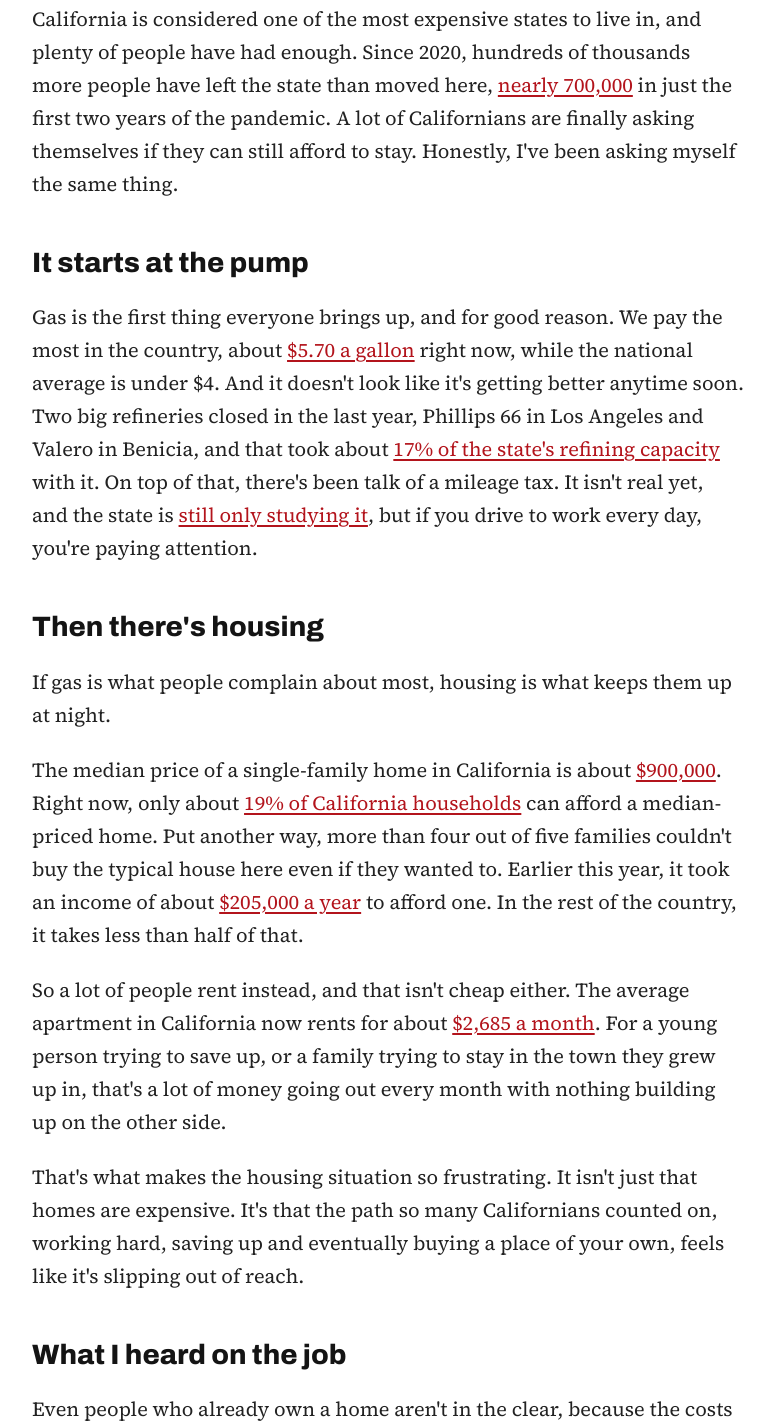
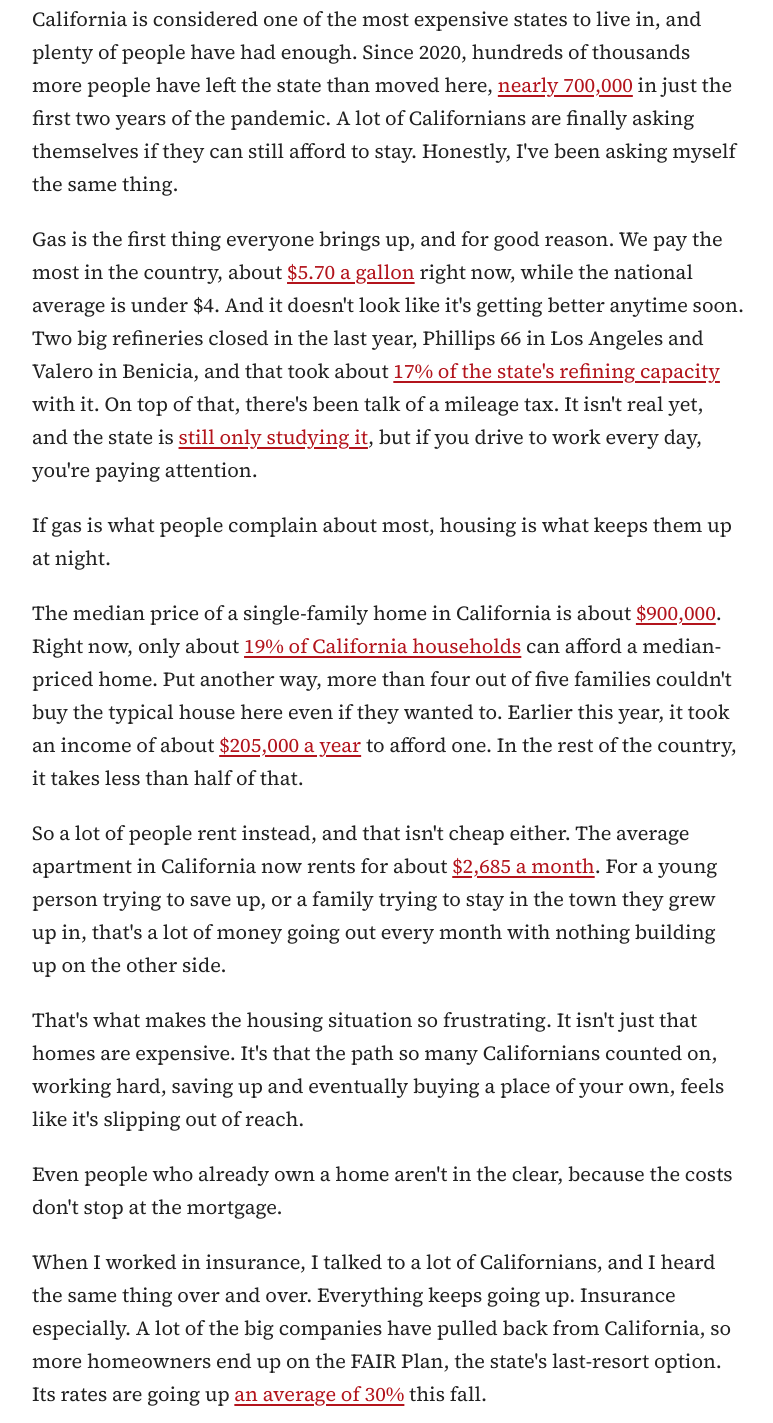
Before and after one commit to wyattgolfer1/turnaroundcalifornia, an Eleventy site: page src/posts/2026-11-17-california-stay-or-go.md in a window 1280 px wide. Shown: the part 428-1851 px from the top of the page, without its empty margins (252-1025 px from the left). Built offline with nearby package versions, Linux system fonts and the light colour scheme; Eleventy itself is replaced by a stand-in of ours; files that its build step writes are made by us from their sources.

Commit message:
Draft: remove section headings
Co-Authored-By: Claude Opus 5.5 <noreply@anthropic.com>
Claude-Session: https://claude.ai/code/session_01RMTSKw5uyPK9YqixEShuWc

```diff
--- a/src/posts/2026-11-17-california-stay-or-go.md
+++ b/src/posts/2026-11-17-california-stay-or-go.md
@@ -10,11 +10,7 @@ draft: true
 ---
 California is considered one of the most expensive states to live in, and plenty of people have had enough. Since 2020, hundreds of thousands more people have left the state than moved here, [nearly 700,000](https://www.stripes.com/theaters/us/2023-02-15/california-population-decrease-500k-2-years-9148809.html) in just the first two years of the pandemic. A lot of Californians are finally asking themselves if they can still afford to stay. Honestly, I've been asking myself the same thing.
 
-## It starts at the pump
-
 Gas is the first thing everyone brings up, and for good reason. We pay the most in the country, about [$5.70 a gallon](https://www.lendingtree.com/credit-cards/study/us-gas-prices) right now, while the national average is under $4. And it doesn't look like it's getting better anytime soon. Two big refineries closed in the last year, Phillips 66 in Los Angeles and Valero in Benicia, and that took about [17% of the state's refining capacity](https://www.argusmedia.com/de/news-and-insights/latest-market-news/2821046-valero-ends-fuel-production-at-benicia-refinery) with it. On top of that, there's been talk of a mileage tax. It isn't real yet, and the state is [still only studying it](https://www.govbuddy.com/legislative-tracking/california-ab-1421-road-usage-charge/), but if you drive to work every day, you're paying attention.
-
-## Then there's housing
 
 If gas is what people complain about most, housing is what keeps them up at night.
 
@@ -24,8 +20,6 @@ So a lot of people rent instead, and that isn't cheap either. The average apartm
 
 That's what makes the housing situation so frustrating. It isn't just that homes are expensive. It's that the path so many Californians counted on, working hard, saving up and eventually buying a place of your own, feels like it's slipping out of reach.
 
-## What I heard on the job
-
 Even people who already own a home aren't in the clear, because the costs don't stop at the mortgage.
 
 When I worked in insurance, I talked to a lot of Californians, and I heard the same thing over and over. Everything keeps going up. Insurance especially. A lot of the big companies have pulled back from California, so more homeowners end up on the FAIR Plan, the state's last-resort option. Its rates are going up [an average of 30%](https://www.emarketer.com/content/more-californians-soon-priced-home-insurance) this fall.
@@ -34,16 +28,12 @@ The ones that stuck with me most were the people on Social Security who can't wo
 
 And when people can't keep up, some of them end up on the street. We have more homeless people than any other state, [181,934](https://www.edhat.com/california/news/new-hud-report-finds-homelessness-declined-in-california-and-nationwide-in-2025/) in the last federal count. That number went down a little last year, but you don't have to look hard to see it.
 
-## So why do we stay?
-
 With all of that, you'd think everyone would be packing up. But most of us aren't, because there's still a lot to love here.
 
 The weather is hard to beat. The people here come from everywhere, and you feel that in the food, the music and the culture. There's so much history. We have some of the best schools and universities in the world. And there's always something going on, whether it's the beach, the mountains, a game or a show.
 
 For me, it's also just home. I was born in Newport Beach and lived there until I was about 7, then my family moved up to the Sacramento area. I live in Cameron Park now. California is the only place I've ever called home.
 
-## Where I land
-
 So, stay or go? I want to stay. I really do. But I'm worried about where things are headed.
 
 We've got a new governor coming in January, and that's a real chance for things to change, on gas, on housing, on insurance, and on just being able to afford to live here. That's a big part of why I started Turnaround California. I want to keep track of what gets promised, what actually happens, and what it means for regular people like us.
```
